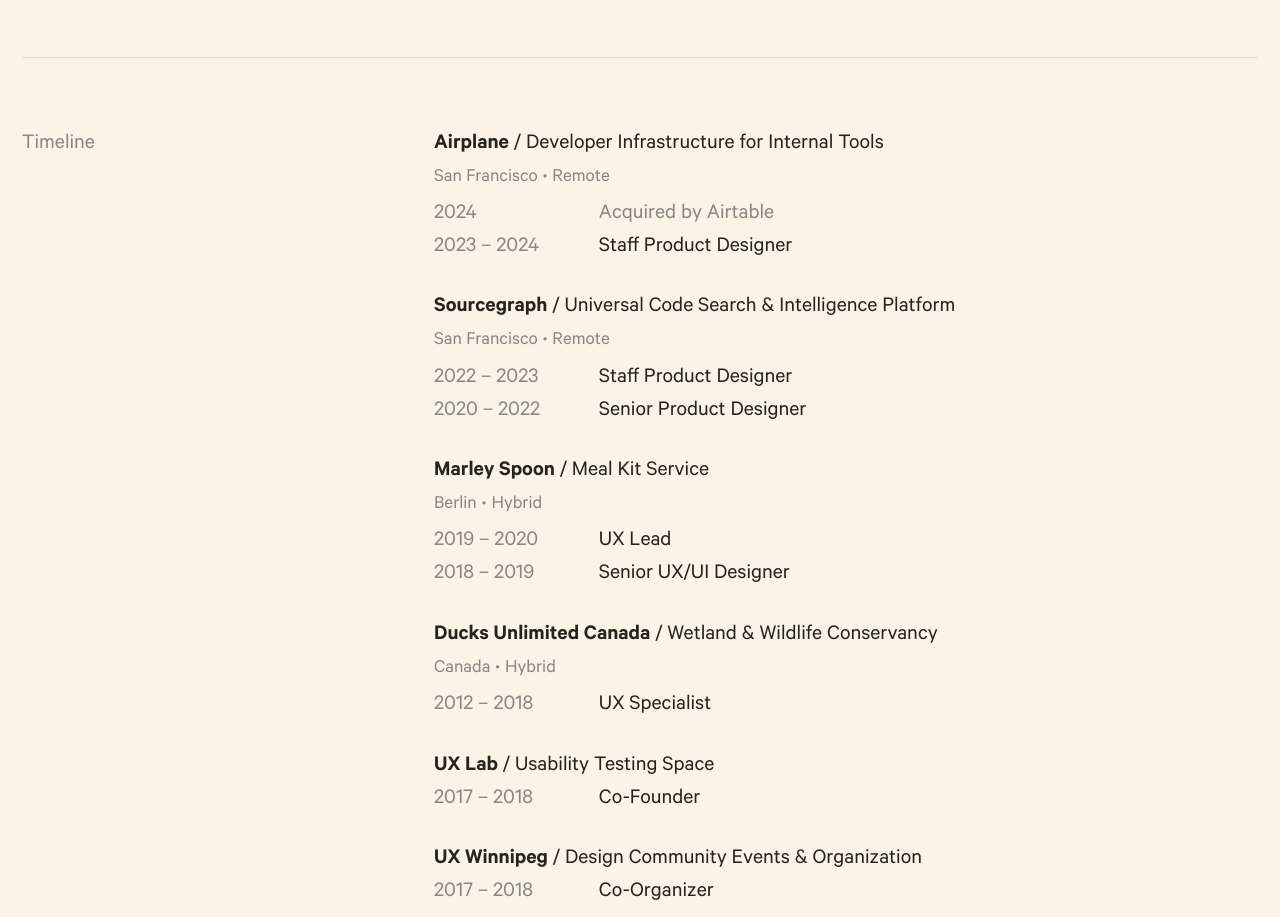
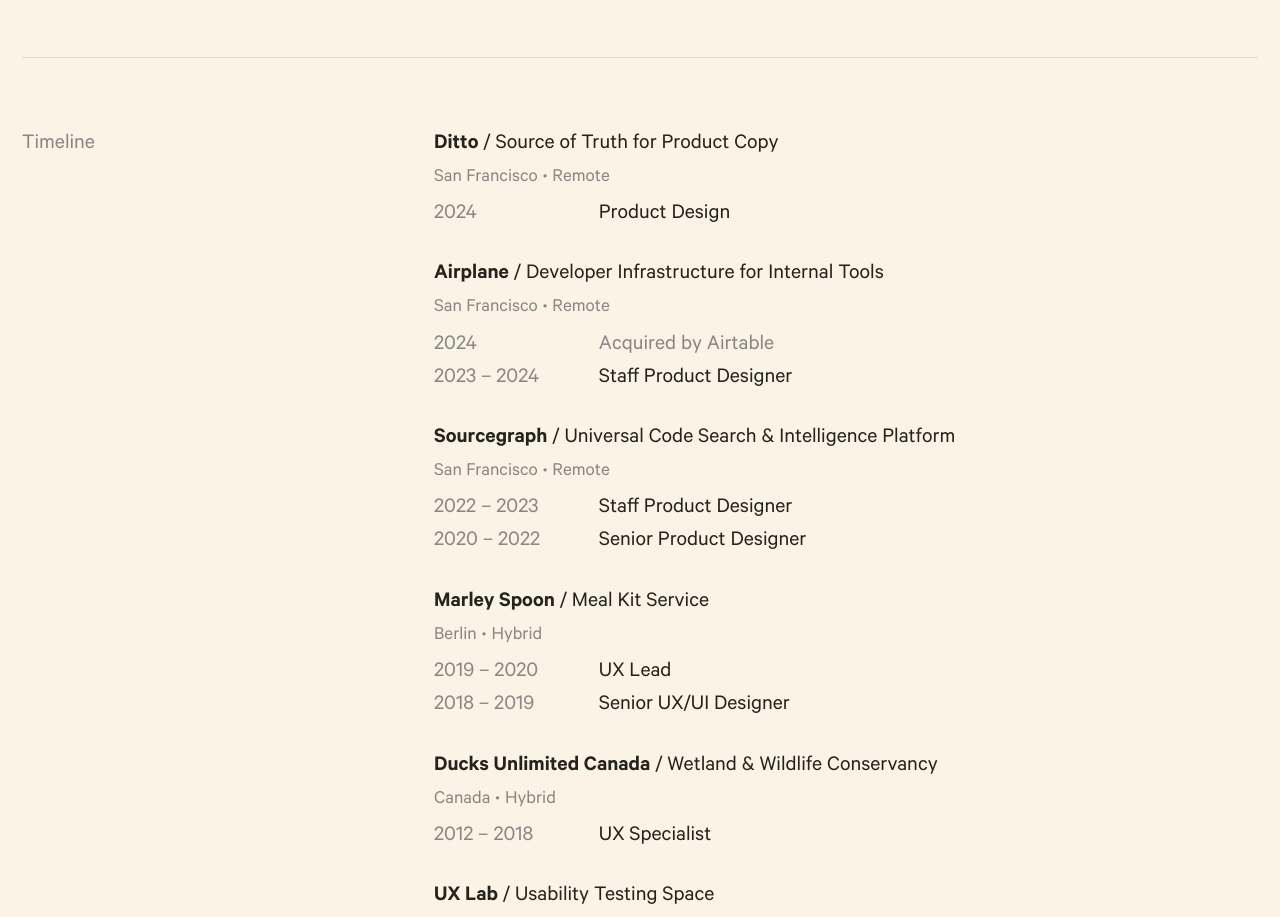
Before and after one commit to quinnkeast/quinnkeast-website, a Next.js app: page /about in a window 1280 px wide. Shown: the part 1600-2517 px from the top of the page. Built offline with nearby package versions, Linux system fonts and the light colour scheme.

Commit message:
Update about.js

```diff
--- a/pages/about.js
+++ b/pages/about.js
@@ -113,6 +113,21 @@ function About() {
           <h2 className="font-normal text-base text-black-lighter">Timeline</h2>
         </div>
         <div className="md:col-span-2 mt-1">
+          <p className="mb-5">
+            <strong>Ditto</strong> / Source of Truth for Product Copy
+            <br />
+            <span className="text-black-lighter text-sm inline-block mb-0.5">
+              San Francisco <span className="bullet">•</span> Remote
+            </span>
+            <div className="grid grid-cols-5">
+              <div className="text-black-lighter col-span-2 md:col-span-1">
+                2024
+              </div>
+              <div className="col-span-3 md:col-span-4">
+                Product Design
+              </div>
+            </div>
+          </p>
           <p className="mb-5">
             <strong>Airplane</strong> / Developer Infrastructure for Internal
             Tools
```
